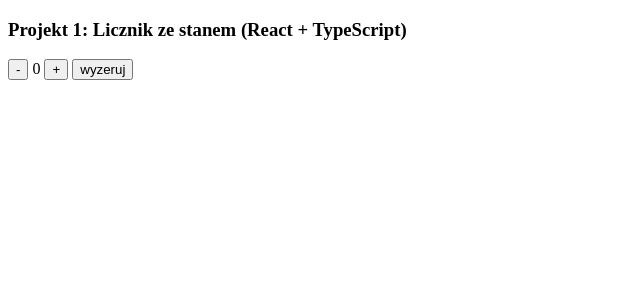
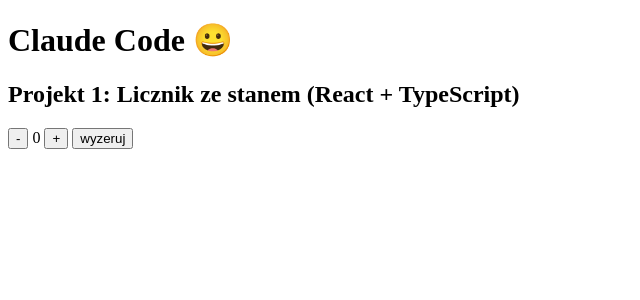
Before and after one commit to brzozanet/react-mini-todolist, a React (Vite) app: page / in a window 1280 px wide. Shown: the top 300 px of the page, without its empty margins (0-640 px from the left). Built offline with nearby package versions, Linux system fonts and the light colour scheme.

Commit message:
Update heading levels in App and Counter components

```diff
--- a/src/App.tsx
+++ b/src/App.tsx
@@ -3,6 +3,7 @@
 function App() {
   return (
     <>
+      <h1>Claude Code 😀</h1>
       <Counter />
     </>
   );
--- a/src/components/01-counter/Counter.tsx
+++ b/src/components/01-counter/Counter.tsx
@@ -9,7 +9,7 @@
 
   return (
     <>
-      <h3>Projekt 1: Licznik ze stanem (React + TypeScript)</h3>
+      <h2>Projekt 1: Licznik ze stanem (React + TypeScript)</h2>
       <button onClick={() => updateCounter(-1)}>-</button> {counter}{" "}
       <button onClick={() => updateCounter(1)}>+</button>{" "}
       <button onClick={() => setCounter(0)}>wyzeruj</button>
```
